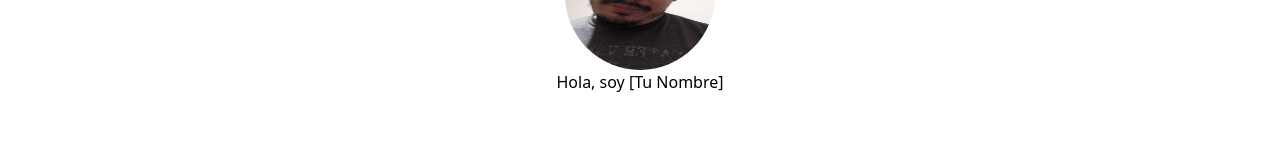
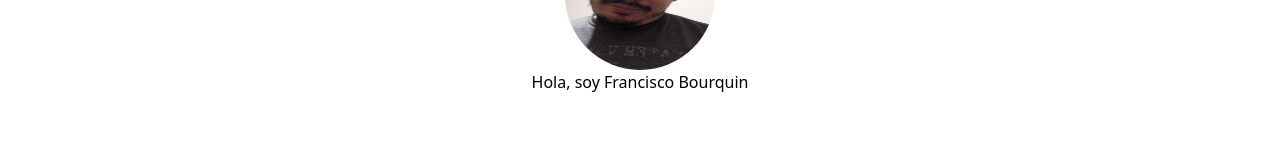
Before and after one commit to FranciscoBourquin/my-portfolio, a React (Vite) app: page / in a window 1280 px wide. Both pictures are taken after a click on the button "Toggle color mode". Shown: the part 421-581 px from the top of the page. Built offline with nearby package versions, Linux system fonts and the light colour scheme; the HTML template or start-up script is replaced by a standard one.

Commit message:
Solo aparece el contador, luego de la explosión aparecen la foto, la explosión y los componentes

```diff
--- a/src/App.jsx
+++ b/src/App.jsx
@@ -48,7 +48,7 @@ function App() {
               alt="Mi foto"
               style={{ borderRadius: "50%", width: "150px", height: "150px" }}
             />
-            <h1>Hola, soy [Tu Nombre]</h1>
+            <h1>Hola, soy Francisco Bourquin</h1>
           </Box>
         )}
 
```
